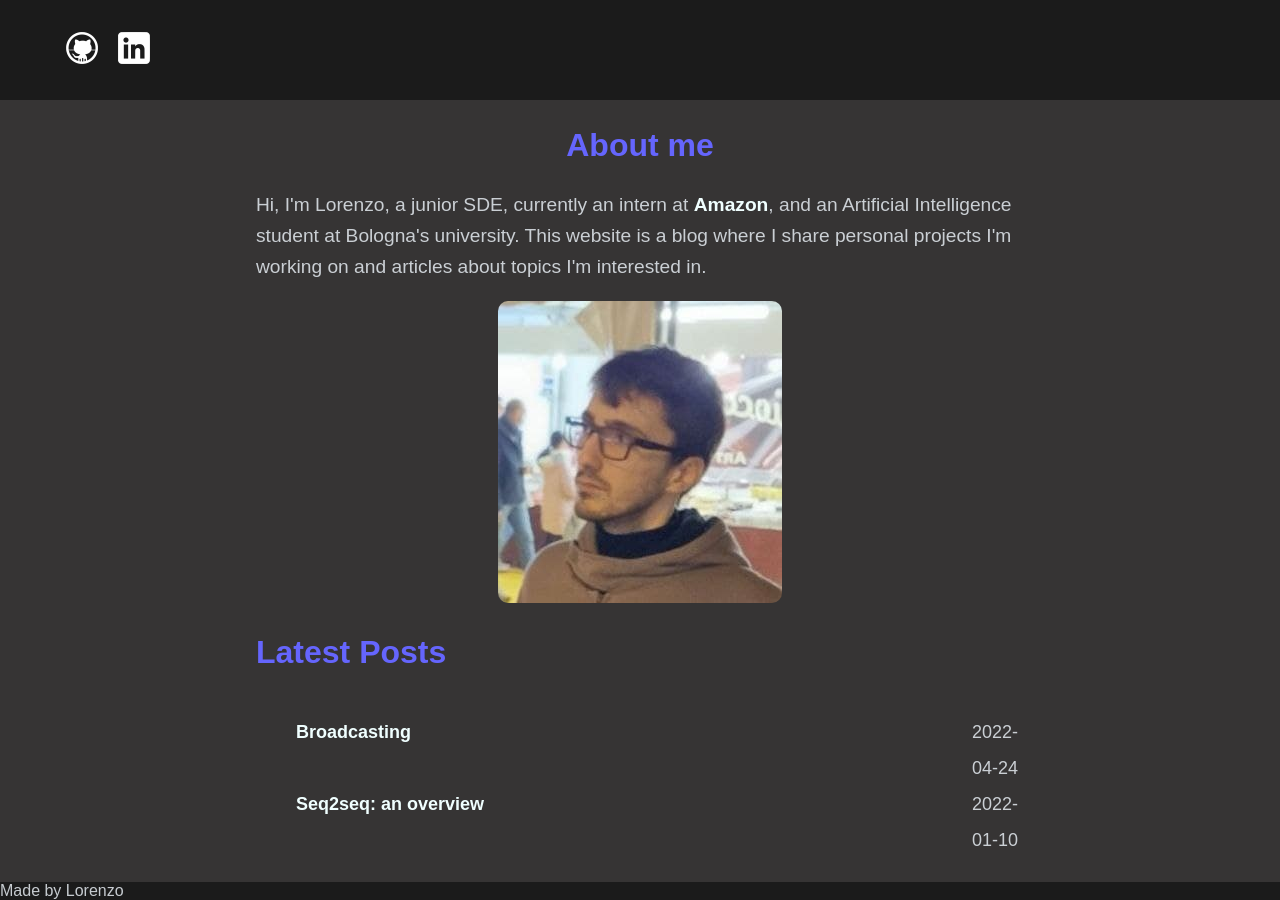
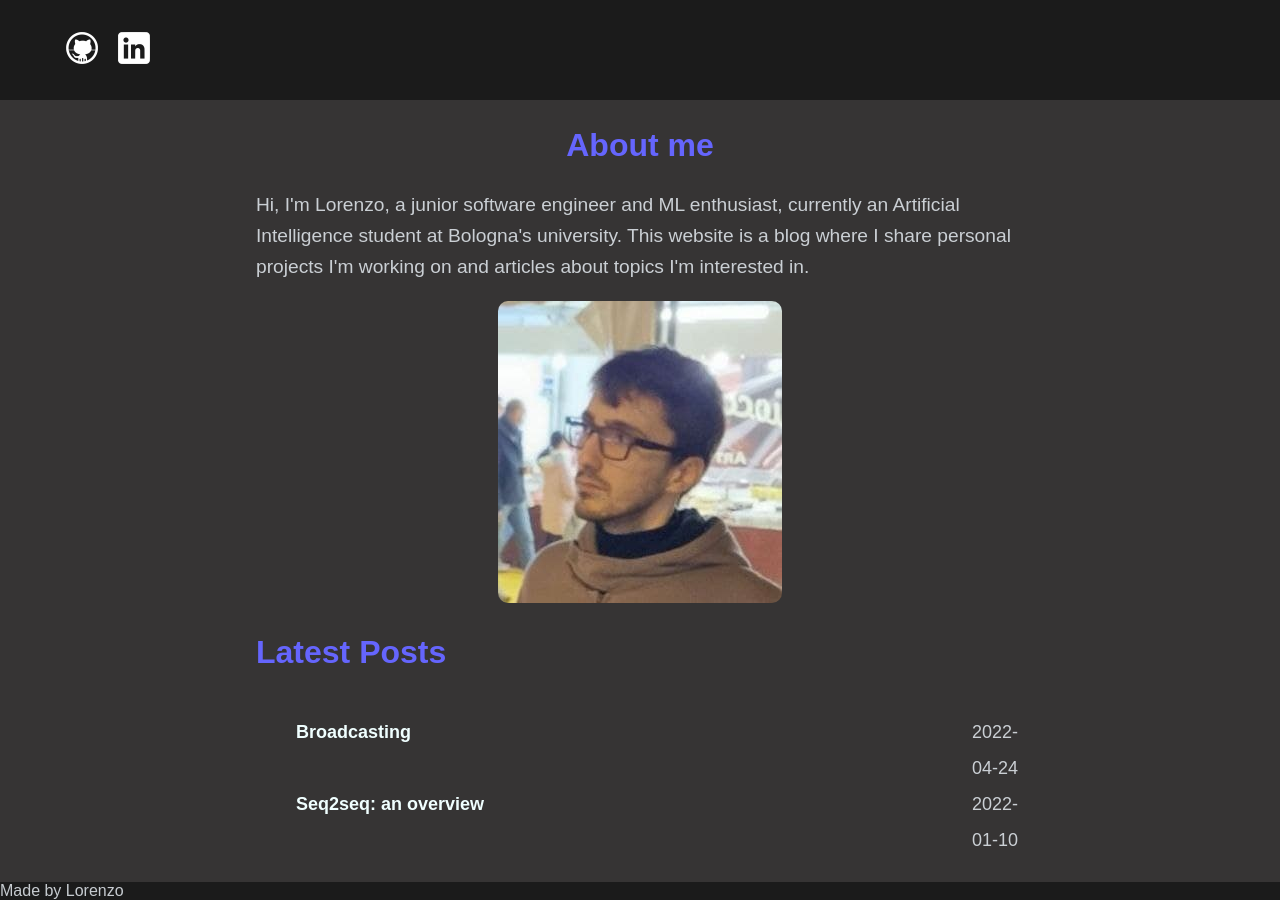
Before and after one commit to Plutone11011/Plutone11011.github.io, a Jekyll site: the page built from docs/index.markdown, in a window 1280 px wide. Built offline with Jekyll 4.4.1, drawn with Linux system fonts in a browser that asks for light colours.

Commit message:
update bio

```diff
--- a/docs/_layouts/index.html
+++ b/docs/_layouts/index.html
@@ -43,11 +43,10 @@
         <h1 class="intro-heading">About me</h1>
         <div class="intro-presentation">
           <p class="intro-text">
-            Hi, I'm Lorenzo, a junior SDE, currently an intern at
-            <a href="https://www.aboutamazon.com/" class="out-link">Amazon</a>,
-            and an Artificial Intelligence student at Bologna's university. This
-            website is a blog where I share personal projects I'm working on and
-            articles about topics I'm interested in.
+            Hi, I'm Lorenzo, a junior software engineer and ML enthusiast,
+            currently an Artificial Intelligence student at Bologna's
+            university. This website is a blog where I share personal projects
+            I'm working on and articles about topics I'm interested in.
           </p>
         </div>
         <div class="intro-img">
@@ -66,8 +65,7 @@
         </li>
         <li>
           <span>
-            {% assign date_arr = post.date | split: " " %}
-            {{ date_arr[0] }}
+            {% assign date_arr = post.date | split: " " %} {{ date_arr[0] }}
           </span>
         </li>
         {% endfor %}
```
Also changed, not shown: docs/Gemfile.lock.
